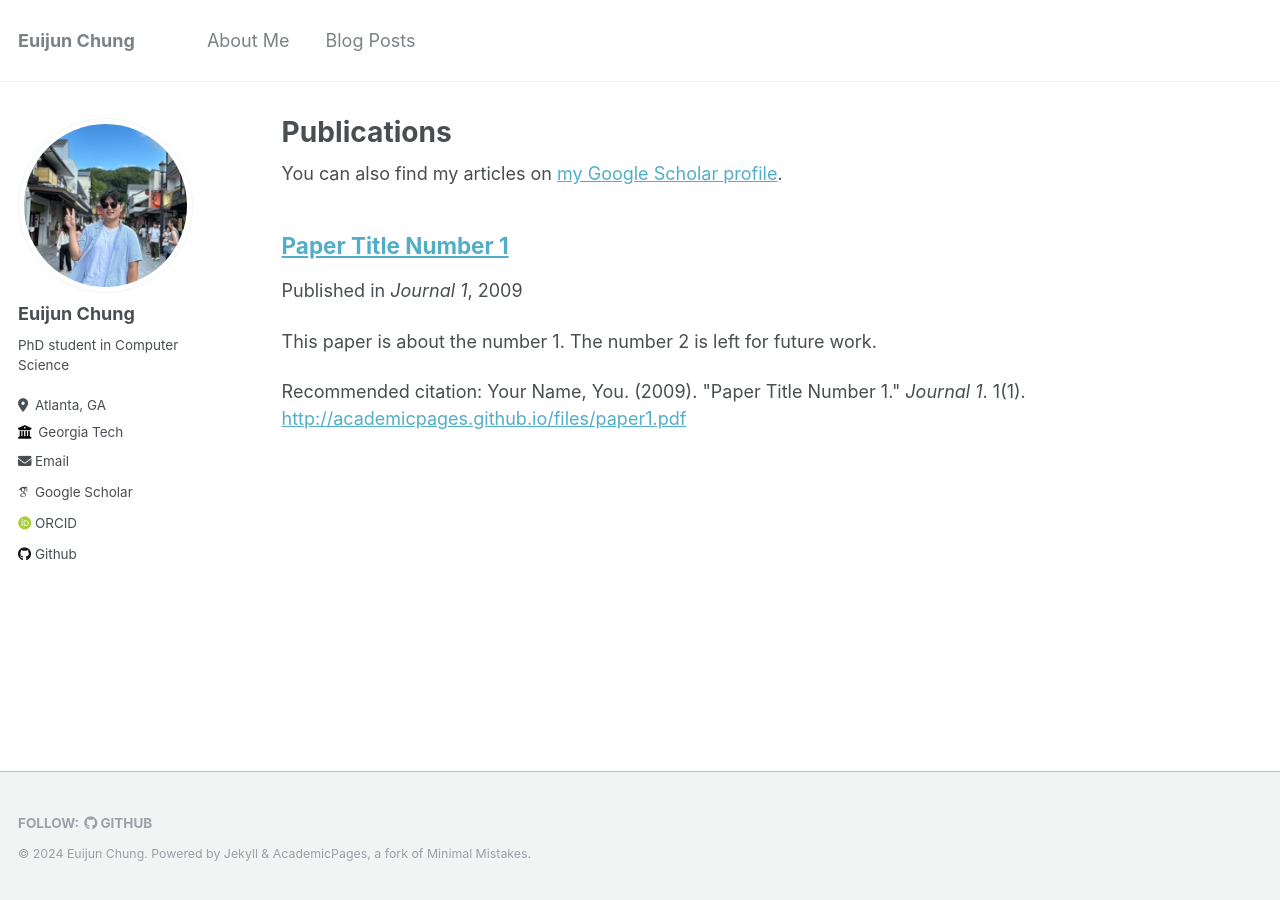
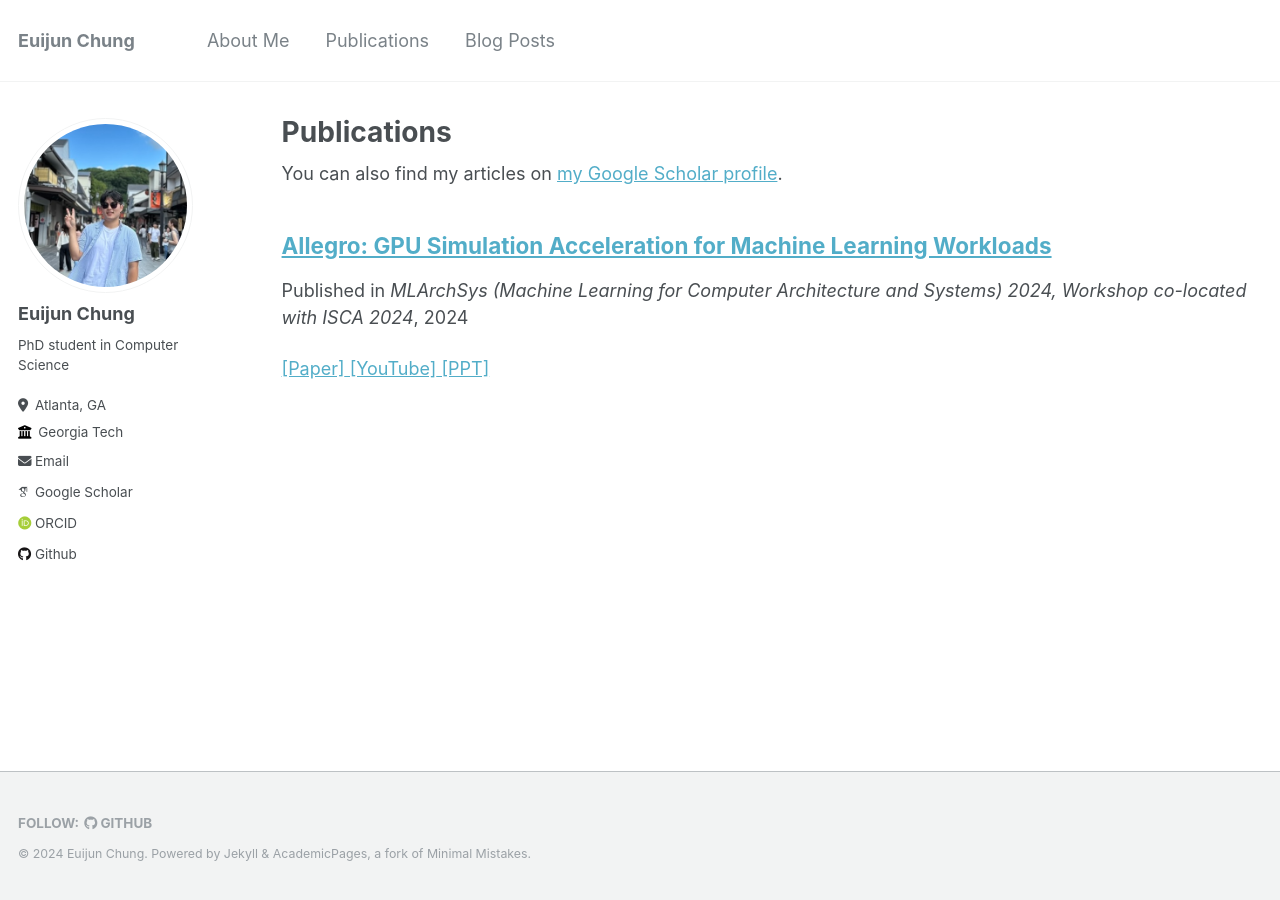
Before and after one commit to ejchung0406/personal-webpage, a Jekyll site: the page built from _pages/publications.md, in a window 1280 px wide. Built offline with Jekyll 4.4.1, drawn with Linux system fonts in a browser that asks for light colours; some web fonts are replaced.

Commit message:
added allegro paper info

```diff
--- a/_data/navigation.yml
+++ b/_data/navigation.yml
@@ -3,11 +3,11 @@ main:
   - title: "About Me"
     url: /cv/
 
+  - title: "Publications"
+    url: /publications/
+
   - title: "Blog Posts"
     url: /year-archive/
-
-  # - title: "Publications"
-  #   url: /publications/
 
   # - title: "Talks"
   #   url: /talks/
--- a/_includes/archive-single.html
+++ b/_includes/archive-single.html
@@ -57,7 +57,7 @@
     {% elsif post.citation %}
       <p>Recommended citation: {{ post.citation }} </p>
     {% elsif post.paperurl %}
-      <p class="wordwrap">Download <a href=" {{ post.paperurl }} ">here</a></p>
+      <p class="wordwrap"><a href=" {{ post.paperurl }} ">[Paper]</a><a href=" {{ post.youtube }} "> [YouTube]</a><a href=" {{ post.ppt }} "> [PPT]</a></p>
     {% endif %}
 
   </article>
--- a/_publications/2009-10-01-paper-title-number-1.md
+++ /dev/null
@@ -1,12 +0,0 @@
----
-title: "Paper Title Number 1"
-collection: publications
-permalink: /publication/2009-10-01-paper-title-number-1
-excerpt: 'This paper is about the number 1. The number 2 is left for future work.'
-date: 2009-10-01
-venue: 'Journal 1'
-paperurl: 'http://academicpages.github.io/files/paper1.pdf'
-citation: 'Your Name, You. (2009). &quot;Paper Title Number 1.&quot; <i>Journal 1</i>. 1(1).'
----
-
-The contents above will be part of a list of publications, if the user clicks the link for the publication than the contents of section will be rendered as a full page, allowing you to provide more information about the paper for the reader. When publications are displayed as a single page, the contents of the above "citation" field will automatically be included below this section in a smaller font.
--- /dev/null
+++ b/_publications/allegro.md
@@ -0,0 +1,12 @@
+---
+title: "Allegro: GPU Simulation Acceleration for Machine Learning Workloads"
+collection: publications
+permalink: /publication/allegro
+# excerpt: 'This paper is about the number 1. The number 2 is left for future work.'
+date: 2024-06-29
+venue: 'MLArchSys (Machine Learning for Computer Architecture and Systems) 2024, Workshop co-located with ISCA 2024'
+paperurl: 'https://openreview.net/pdf?id=aYbb7xZuu6'
+# citation: 'Chung, E. (2024). &quot;Allegro: GPU Simulation Acceleration for Machine Learning Workloads.&quot; <i>MLArchSys 2024</i>.'
+youtube: 'https://www.youtube.com/watch?v=1Atki-1VUuU'
+ppt: /files/Allegro-ppt.pdf
+---
```
Also changed, not shown: 2 other files.
